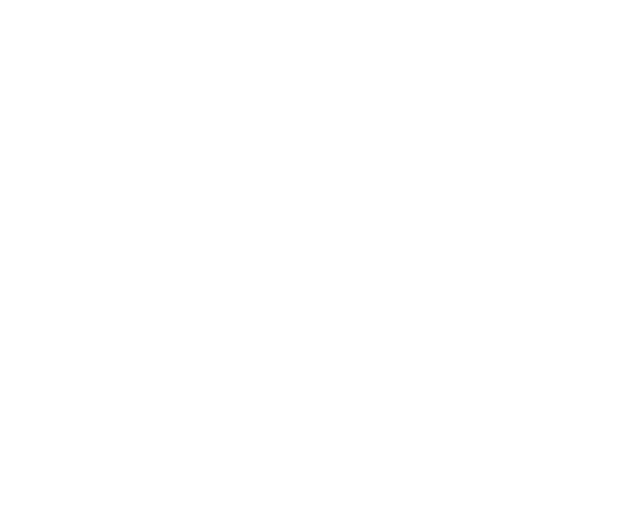
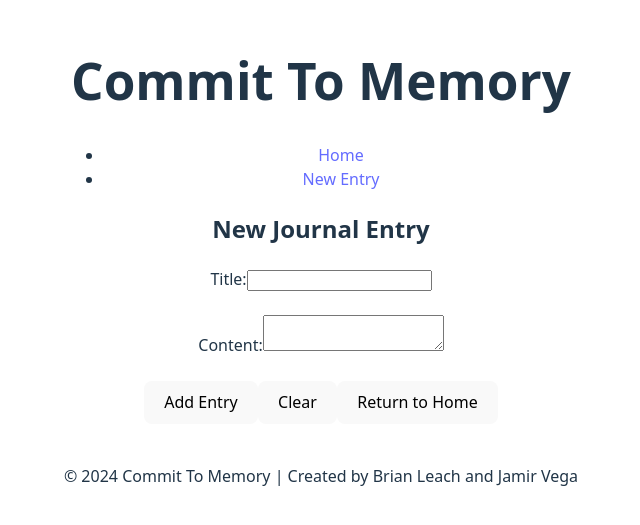
Before and after one commit to Jvega6532/commit-to-memory, a React (Vite) app in the folder frontend/: page /new_entry in a window 1280 px wide. Before the commit this address had no page. Shown: the part 139-664 px from the top of the page, without its empty margins (319-959 px from the left). Built offline with nearby package versions, Linux system fonts and the light colour scheme.

Commit message:
Basic Functionality for New Entry Page

```diff
--- a/frontend/src/App.jsx
+++ b/frontend/src/App.jsx
@@ -20,7 +20,7 @@
         <nav>
           <ul>
             <li><Link to="/">Home</Link></li>
-            <li><Link to="/entries">Entries</Link></li>
+            <li><Link to="/new_entry">New Entry</Link></li>
           </ul>
         </nav>
       </header>
--- a/frontend/src/NewEntry.jsx
+++ b/frontend/src/NewEntry.jsx
@@ -2,3 +2,30 @@
     This will be the form for adding a new entry
     to the entry database table
     */}
+
+function NewEntry() {
+    return (
+        <div>
+            <h2>New Journal Entry</h2>
+            <form>
+                <label>
+                    Title:
+                    <input type="text" name="title" />
+                </label>
+                <br></br>
+                <br />
+                <label>
+                    Content:
+                    <textarea name="content" />
+                </label>
+                <br />
+                <br></br>
+                <button type="submit">Add Entry</button>
+                <button type="reset">Clear</button>
+                <button>Return to Home</button>
+            </form>
+        </div>
+    );
+}
+
+export default NewEntry;
--- a/frontend/src/main.jsx
+++ b/frontend/src/main.jsx
@@ -4,6 +4,7 @@
 import './index.css'
 import App from './App.jsx'
 import Home from './Home.jsx'
+import NewEntry from './NewEntry.jsx'
 
 {/*
   We will need to set up the routes for NewEntry and Entry here
@@ -21,6 +22,7 @@
       <Routes>
         <Route path="/" element={< App />}>
           <Route index element={<Home />} />
+          <Route path="/new_entry" element={<NewEntry />} />
         </Route>
       </Routes>
     </BrowserRouter>
```
